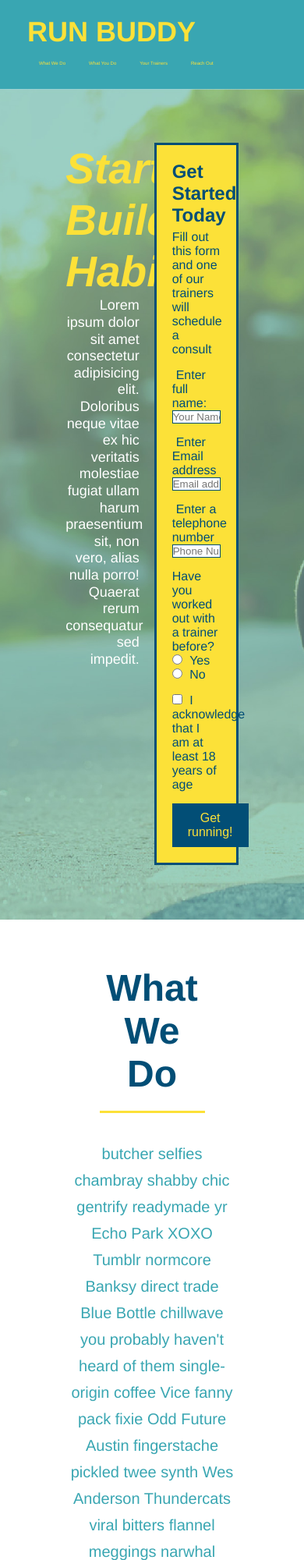
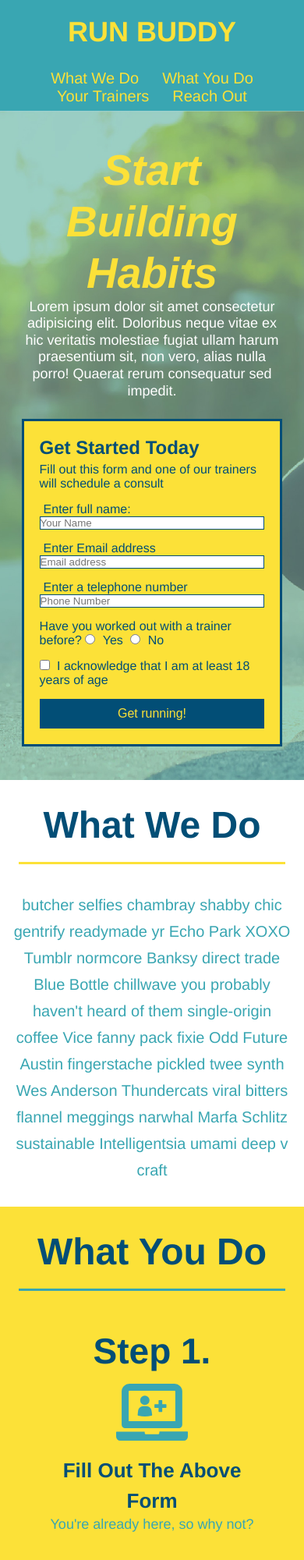
Before and after one commit to mjd10m/run-buddy, a plain HTML site: page index.html in a window 390 px wide. Shown: the top 2000 px of the page at 78% size. Drawn offline with Linux system fonts and the light colour scheme.

Commit message:
media queries complete

```diff
--- a/assets/css/style.css
+++ b/assets/css/style.css
@@ -291,11 +291,85 @@ h3 {
     font-size: 16px;
 }
 @media screen and (max-width: 980px) {
-
+    header {
+        padding-bottom: 0;
+        justify-content: center;
+    }
+    header h1 {
+        width: 100%;
+        text-align: center;
+    }
+    header nav ul {
+        margin-top: 20px;
+        width: 100%;
+        justify-content: center;
+    }
+    header nav ul li a {
+        font-size: 20px;
+    }
+    footer h2, footer div {
+        text-align: center;
+        width: 100%;
+    }
+    .hero-cta, .hero-form {
+        width: 100%;
+    }
+    .hero-cta {
+        text-align: center;
+    }
+    .section-title {
+        width: 80%;
+    }
+    .trainer {
+        flex: 0 70%;
+    }
+    .contact-info iframe {
+        flex: 1 100%;
+    }
 }
 @media screen and (max-width: 768px) {
-
+    section {
+        padding: 30px 15px;
+    }
+    .step h3 {
+        flex: 1 100%;
+        text-align: center;
+    }
+    .step-info {
+        flex: 1 100%;
+        text-align: center;
+        justify-content: center;
+    }
+    .step-img {
+        flex: 0 32%;
+        margin-right: 0;
+        margin-top: 15px;
+        margin-bottom: 15px;
+    }
+    .step-text {
+        flex: 100%;
+    }
 }
 @media screen and (max-width: 575px) {
-
+    .hero-form button {
+        width: 100%;
+    }
+    .section-title {
+        width: 95%;
+    }
+    .intro p {
+        width: 100%;
+    }
+    .trainer {
+        flex: 0 100%;
+    }
+    .contact-info {
+        text-align: center;
+    }
+    .contact-info > * {
+        flex: 0 100%;
+    }
+    .contact-form {
+        order: 3;
+    }
 }
```
